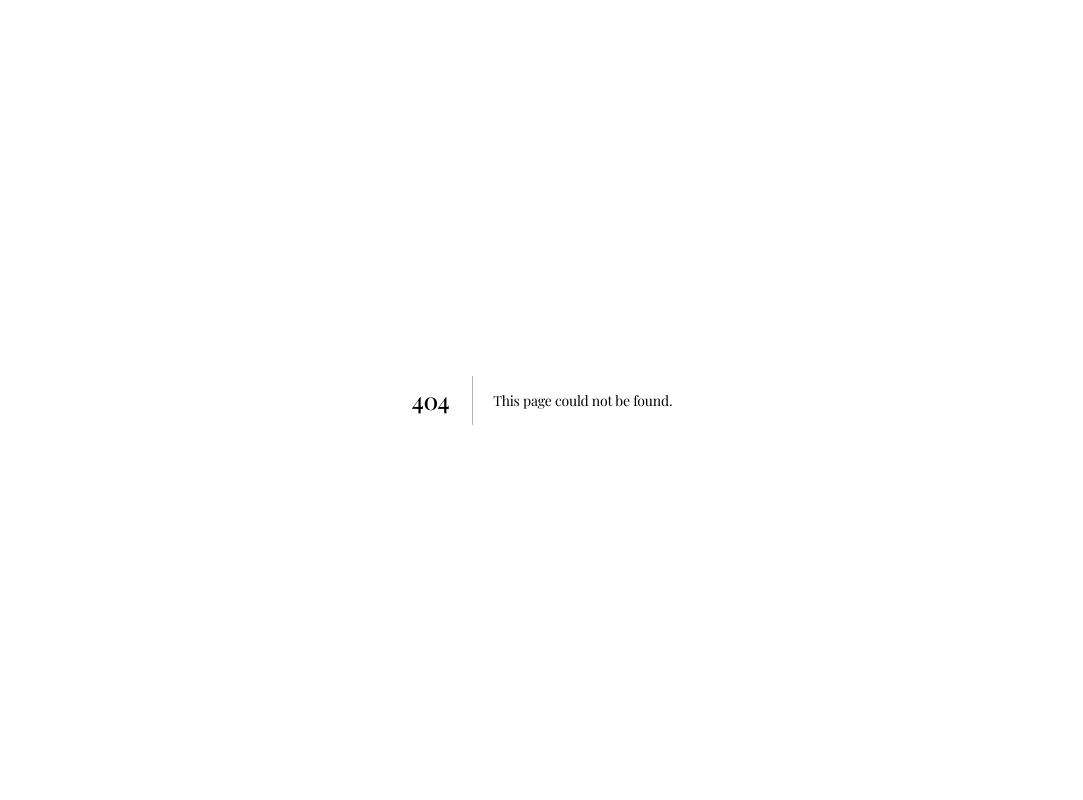
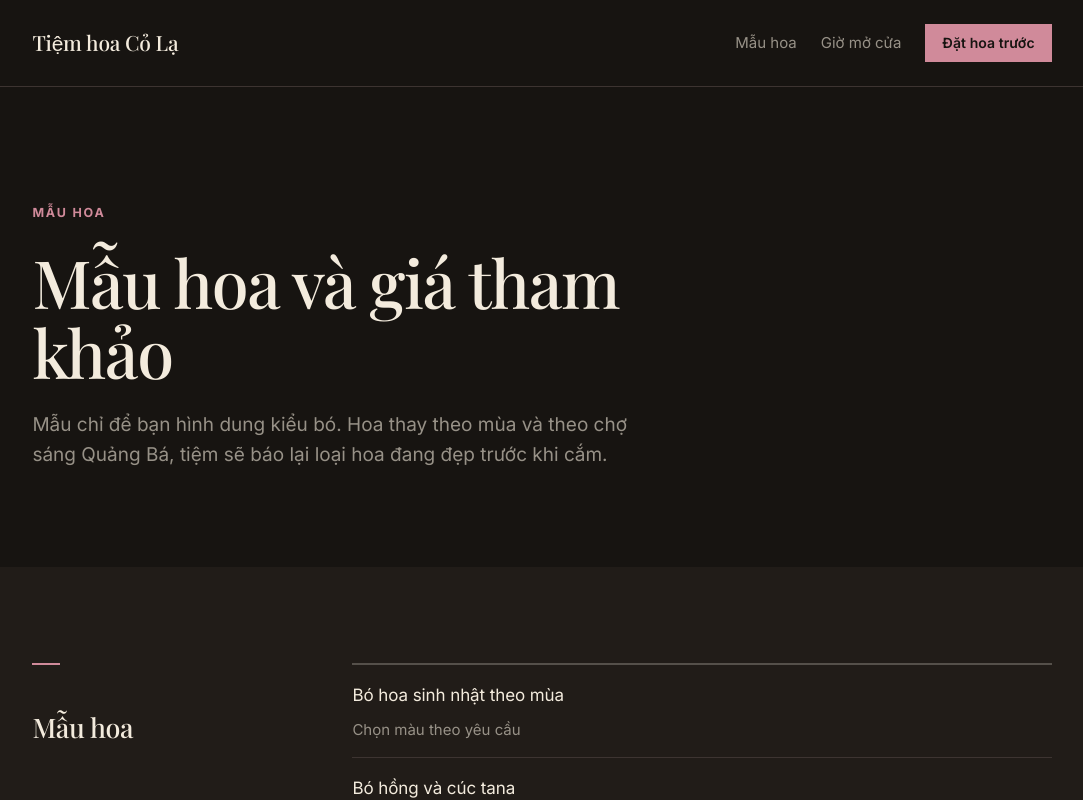
Before and after one commit to ThanhNV121097/project-f35b7a0a, a Next.js app in the folder code/frontend/: page /mau-hoa in a window 1280 px wide. Before the commit this address had no page. Shown: the top 800 px of the page, without its empty margins (98-1181 px from the left). Built offline with nearby package versions, Linux system fonts and the light colour scheme; a web font is replaced by a local one.

Commit message:
Add Mau hoa route

```diff
--- /dev/null
+++ b/code/frontend/app/mau-hoa/page.tsx
@@ -0,0 +1,5 @@
+import { MauHoa } from "../../components/MauHoa";
+
+export default function MauHoaPage() {
+  return <MauHoa />;
+}
```
